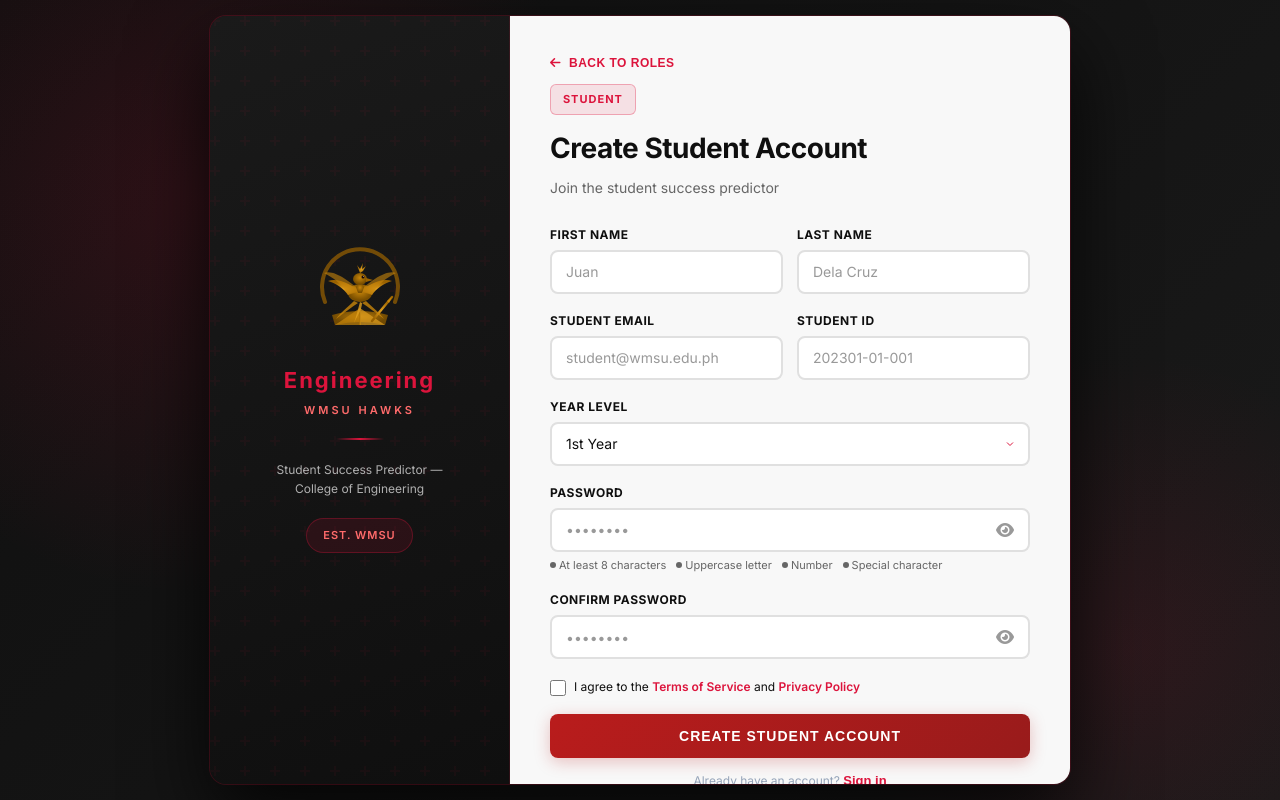
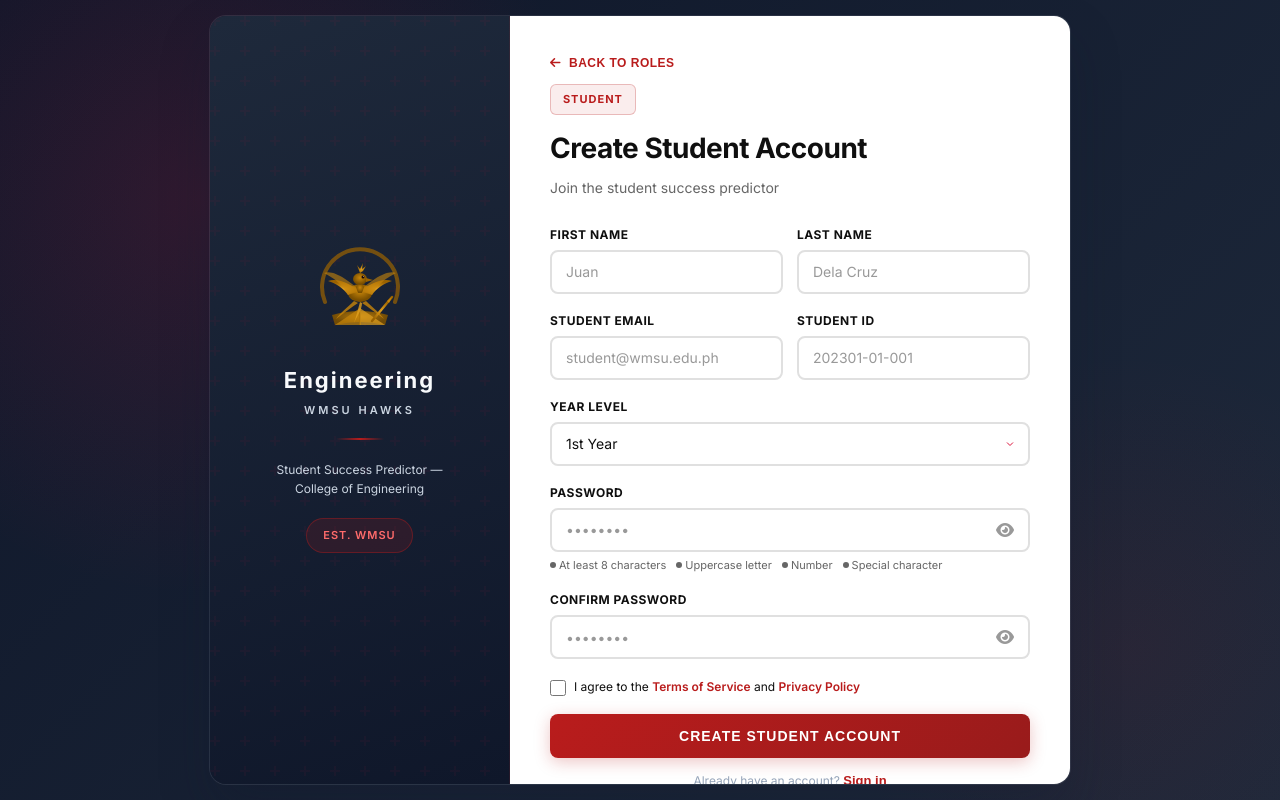
Before and after one commit to ern-natividad/StudentSuccessPredictor_CapStone, a React (Vite) app: page /auth in a window 1280 px wide. Both pictures are taken after a click on the link "Sign up here". Built offline with nearby package versions, Linux system fonts and the light colour scheme.

Commit message:
fixed color in auth.module

```diff
--- a/src/styles/Auth.module.css
+++ b/src/styles/Auth.module.css
@@ -5,7 +5,7 @@
   min-height: 100vh;
   padding: 16px;
   box-sizing: border-box;
-  background: linear-gradient(135deg, #0F0F0F 0%, #1A1A1A 100%);
+  background: linear-gradient(135deg, #0F172A 0%, #1E293B 100%);
   position: relative;
   overflow: hidden;
 }
@@ -32,7 +32,7 @@
   height: 600px;
   background: radial-gradient(
     circle,
-    rgba(220, 20, 60, 0.1) 0%,
+    rgba(185, 28, 28, 0.08) 0%,
     transparent 70%
   );
   bottom: -150px;
@@ -48,8 +48,8 @@
   border-radius: 16px;
   overflow: hidden;
   box-shadow:
-    0 0 0 1px rgba(220, 20, 60, 0.2),
-    0 32px 80px rgba(0, 0, 0, 0.8);
+  0 0 0 1px rgba(226, 232, 240, 0.1),
+  0 25px 50px rgba(15, 23, 42, 0.25);
   position: relative;
   z-index: 1;
 }
@@ -57,8 +57,8 @@
 .brandPanel {
   width: 300px;
   min-width: 300px;
-  background: linear-gradient(160deg, #1A1A1A 0%, #0F0F0F 100%);
-  border-right: 1px solid rgba(220, 20, 60, 0.15);
+  background: linear-gradient(160deg, #1E293B 0%, #0F172A 100%);
+  border-right: 1px solid rgba(185, 28, 28, 0.12);
   display: flex;
   flex-direction: column;
   align-items: center;
@@ -92,7 +92,7 @@
 .dept {
   font-family: var(--heading);
   font-size: 22px;
-  color: #DC143C;
+  color: #F8FAFC;
   letter-spacing: 2px;
   display: block;
   line-height: 1.2;
@@ -101,7 +101,7 @@
 
 .system {
   font-size: 11px;
-  color: #FF6B6B;
+  color: #CBD5E1;
   letter-spacing: 3px;
   text-transform: uppercase;
   display: block;
@@ -115,7 +115,7 @@
   background: linear-gradient(
     90deg,
     transparent,
-    #DC143C,
+     #B91C1C,
     transparent
   );
   position: relative;
@@ -124,7 +124,7 @@
 
 .brandSubtitle {
   font-size: 12px;
-  color: #B0B0B0;
+  color: #CBD5E1;
   text-align: center;
   line-height: 1.6;
   position: relative;
@@ -135,8 +135,8 @@
 }
 
 .brandBadge {
-  background: rgba(220, 20, 60, 0.12);
-  border: 1px solid rgba(220, 20, 60, 0.3);
+  background: rgba(185, 28, 28, 0.15);
+  border: 1px solid rgba(185, 28, 28, 0.4);
   border-radius: 20px;
   padding: 8px 16px;
   font-size: 11px;
@@ -150,7 +150,7 @@
 
 .formPanel {
   flex: 1;
-  background: #F8F8F8;
+  background: #FFFFFF;
   display: flex;
   flex-direction: column;
   padding: 40px 40px 36px;
@@ -166,7 +166,7 @@
   padding: 0;
   background: transparent;
   border: none;
-  color: #DC143C;
+  color: #B91C1C;
   cursor: pointer;
   font-size: 12px;
   font-weight: 700;
@@ -176,17 +176,17 @@
 }
 
 .backButton:hover {
-  color: #8B0000;
+  color: #DC2626;
 }
 
 .roleBadge {
   align-self: flex-start;
   margin-bottom: 12px;
   padding: 6px 12px;
-  border: 1px solid rgba(220, 20, 60, 0.3);
+  border: 1px solid rgba(185, 28, 28, 0.25);
   border-radius: 6px;
-  background: rgba(220, 20, 60, 0.1);
-  color: #DC143C;
+  background: rgba(185, 28, 28, 0.08);
+  color: #B91C1C;
   font-size: 11px;
   font-weight: 700;
   letter-spacing: 1px;
@@ -266,8 +266,8 @@
 }
 
 .formInput:focus {
-  border-color: #DC143C;
-  box-shadow: 0 0 0 3px rgba(220, 20, 60, 0.1);
+  border-color: #B91C1C;
+box-shadow: 0 0 0 3px rgba(185, 28, 28, 0.12);
 }
 
 .formInput::placeholder {
@@ -298,7 +298,7 @@
 }
 
 .eyeButton:hover {
-  color: #DC143C;
+  color: #B91C1C;
 }
 
 .formSelect {
@@ -322,8 +322,8 @@
 }
 
 .formSelect:focus {
-  border-color: #DC143C;
-  box-shadow: 0 0 0 3px rgba(220, 20, 60, 0.1);
+  border-color: #B91C1C;
+box-shadow: 0 0 0 3px rgba(185, 28, 28, 0.12);
 }
 
 .rowSpaced {
@@ -340,7 +340,7 @@
 }
 
 .checkRow input[type="checkbox"] {
-  accent-color: #DC143C;
+  color: #B91C1C;
   width: 16px;
   height: 16px;
   cursor: pointer;
@@ -356,7 +356,7 @@
 
 .formLink {
   font-size: 13px;
-  color: #DC143C;
+  color: #B91C1C;
   cursor: pointer;
   text-decoration: none;
   background: none;
@@ -366,7 +366,7 @@
 }
 
 .formLink:hover {
-  color: #8B0000;
+  color: #DC2626;
 }
 
 .formLink:hover {
@@ -409,7 +409,7 @@
 }
 
 .termsRow input[type="checkbox"] {
-  accent-color: #DC143C;
+  accent-color: #B91C1C;
   margin-top: 3px;
   cursor: pointer;
   flex-shrink: 0;
@@ -425,7 +425,7 @@
 }
 
 .termsRow a {
-  color: #DC143C;
+  color: #B91C1C;
   font-weight: 600;
   text-decoration: none;
 }
```
